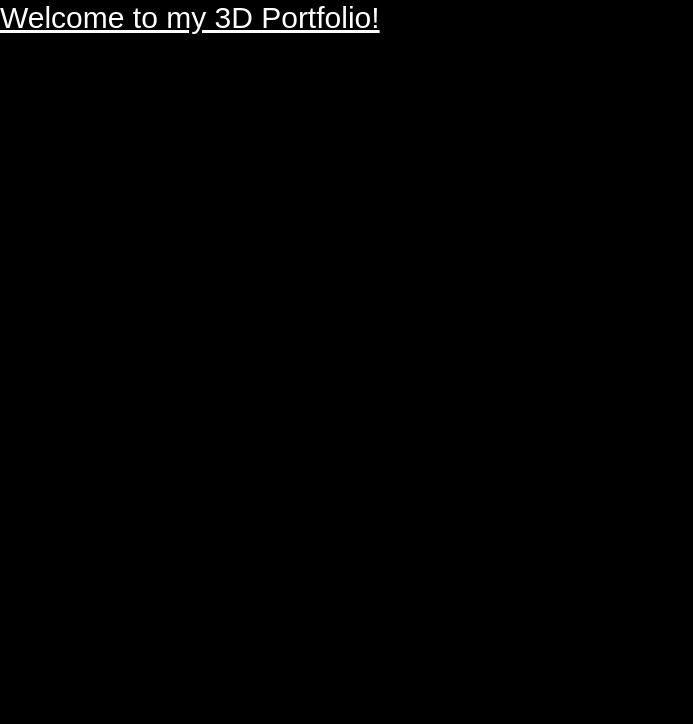
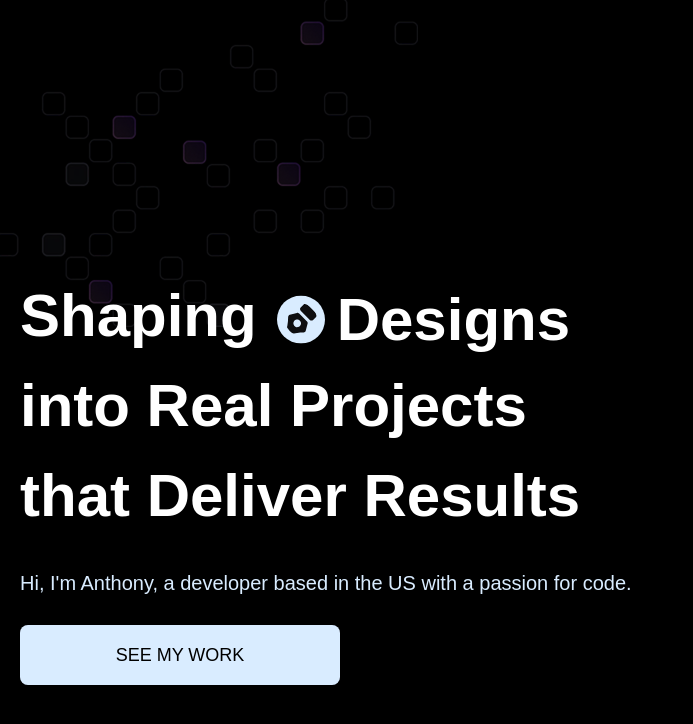
Before and after one commit to MAESTRO739/portfolio, a React (Vite) app: page / in a window 1280 px wide. Shown: the top 724 px of the page, without its empty margins (0-693 px from the left). Built offline with nearby package versions, Linux system fonts and the light colour scheme; a web font is replaced by a local one.

Commit message:
hero text and layout

```diff
--- a/src/App.jsx
+++ b/src/App.jsx
@@ -1,10 +1,11 @@
+import Hero from "./sections/Hero.jsx";
+
 const App = () => {
     return (
-        <main>
-            <div>
-                <h1 className='text-3xl underline'>Welcome to my 3D Portfolio!</h1>
-            </div>
-        </main>
+        <>
+            <Hero />
+        </>
     )
 }
+
 export default App
--- /dev/null
+++ b/src/components/Button.jsx
@@ -0,0 +1,15 @@
+const Button = ({ text, className, id }) => {
+    return (
+        <a className={`${className} ?? '' cta-wrapper`}>
+            <div className='cta-button group'>
+                <div className='bg-circle' />
+                <p className='text'>{text}</p>
+                <div className='arrow-wrapper'>
+                    <img src="/images/arrow-down.svg" alt="arrow" />
+                </div>
+            </div>
+        </a>
+    )
+}
+
+export default Button
--- /dev/null
+++ b/src/sections/Hero.jsx
@@ -0,0 +1,53 @@
+import { words } from "../../constants/index.js";
+import Button from "../components/Button.jsx";
+
+const Hero = () => {
+    return (
+        <section id='hero' className='relative overflow-hidden'>
+            <div className='absolute top-0 w-full h-full'>
+                <img src="/images/bg.png" alt="background"/>
+            </div>
+
+            <div className='hero-layout'>
+                <header className='flex flex-col justify-center md:w-full w-screen m:px-20 px-5'>
+                    <div className='flex flex-col gap-7'>
+                        <div className='hero-text'>
+                            <h1>
+                                Shaping
+                                <span className='slide'>
+                                    <span className='wrapper'>
+                                        {words.map((word) => (
+                                            <span key={word.text} className='flex items-center md:gap-3 gap-1 pb-2'>
+                                                <img
+                                                    src={word.imgPath}
+                                                    alt={word.text}
+                                                    className='xl:size-12 md:size-10 size-7 md:p-2 p-1 rounded-full bg-white-50'
+                                                />
+
+                                                <span>{word.text}</span>
+                                            </span>
+                                        ))}
+                                    </span>
+                                </span>
+                            </h1>
+                            <h1>into Real Projects</h1>
+                            <h1>that Deliver Results</h1>
+                        </div>
+
+                        <p className='text-white-50 md:text-xl relative z-10 pointer-events-none'>
+                            Hi, I'm Anthony, a developer based in the US with a passion for code.
+                        </p>
+
+                        <Button
+                            className='md:w-80 md:h-16 w-60 h-12'
+                            id='button'
+                            text='See My Work'
+                        />
+                    </div>
+                </header>
+            </div>
+        </section>
+    )
+}
+
+export default Hero
```
